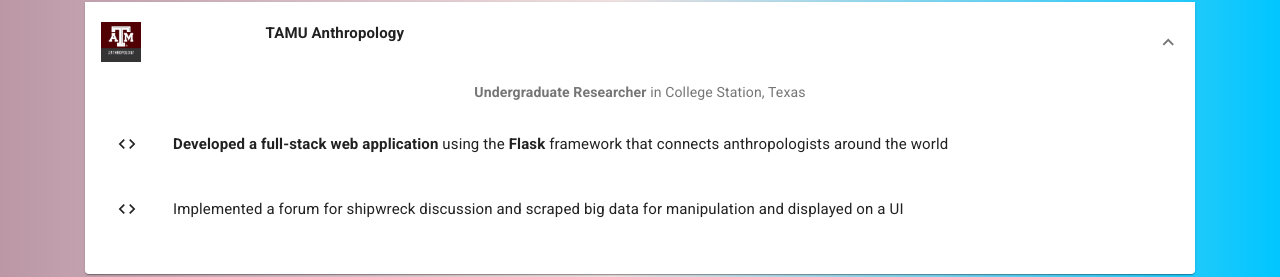
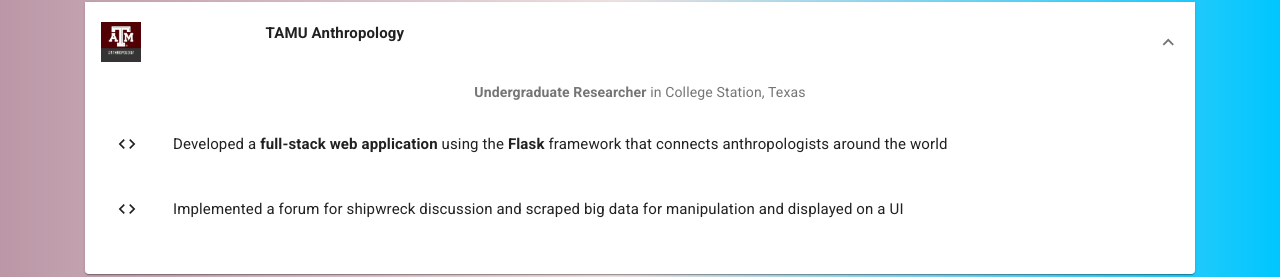
Before and after one commit to mxteroy/PersonalWebsite, a React (Create React App) app: page /resume in a window 1280 px wide. Shown: the part 991-1268 px from the top of the page. Built offline with nearby package versions, Linux system fonts and the light colour scheme.

Commit message:
changed bold in text

```diff
--- a/src/data/experienceDescs.js
+++ b/src/data/experienceDescs.js
@@ -16,7 +16,7 @@ const CHARLESSCHWAB = [
 ]
 
 const ANTHROPOLOGY = [
-    <p><strong>Developed a full-stack web application</strong> using the <strong>Flask</strong> framework that connects anthropologists around the world</p>,
+    <p>Developed a <strong>full-stack web application</strong> using the <strong>Flask</strong> framework that connects anthropologists around the world</p>,
     <p>Implemented a forum for shipwreck discussion and scraped big data for manipulation and displayed on a UI</p>
 ]
 
```
